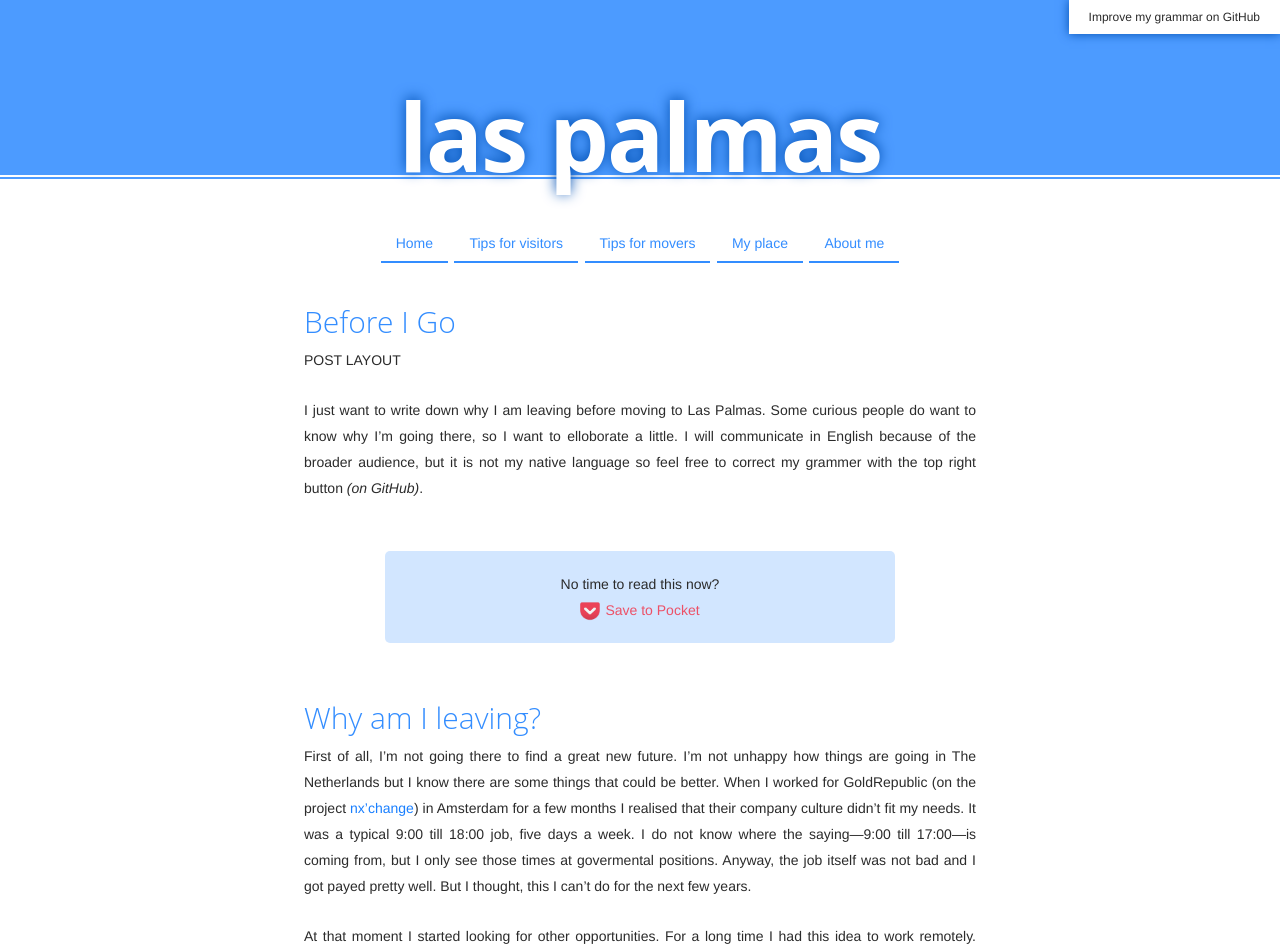
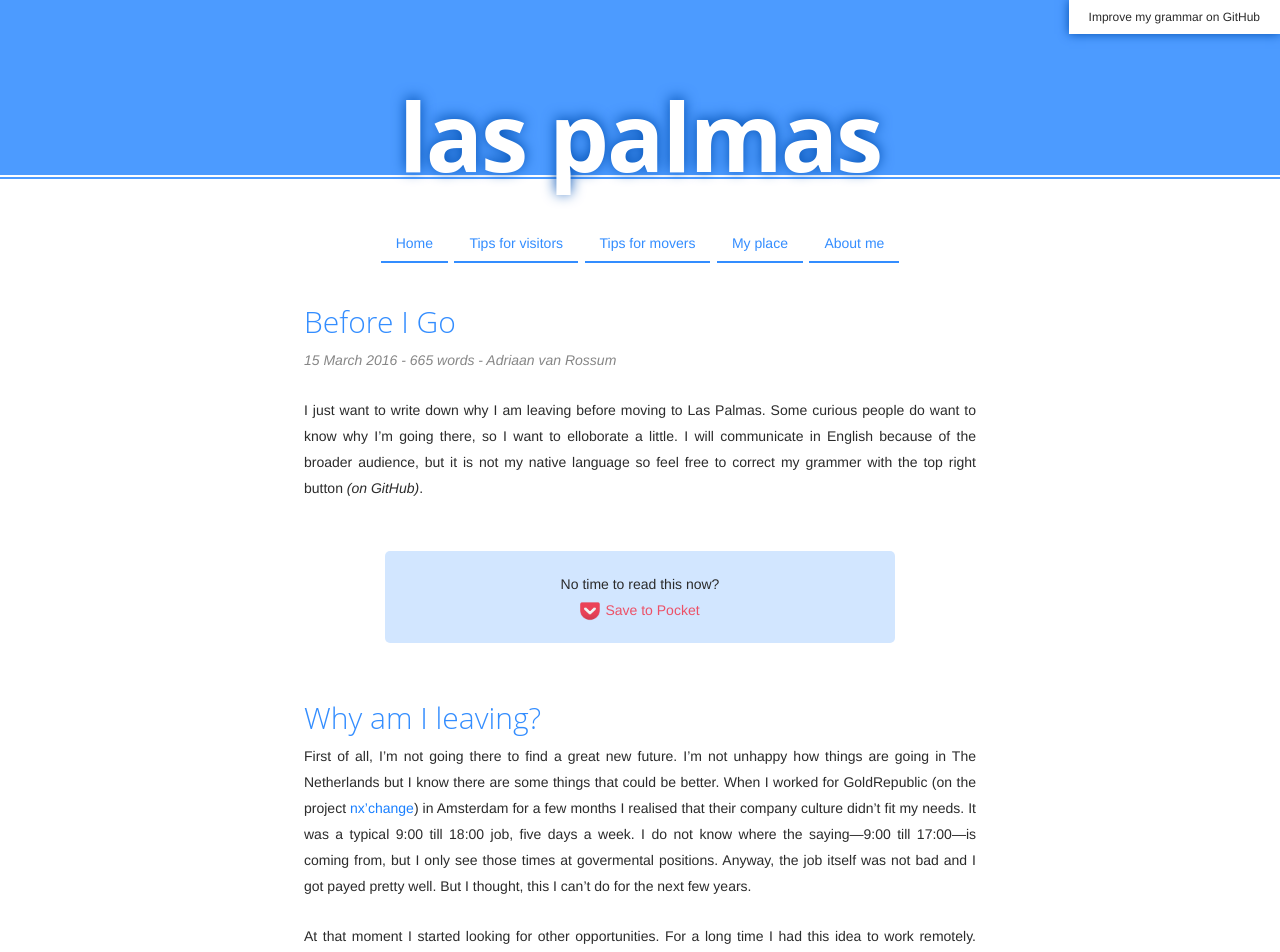
Before and after one commit to adriaandotcom/laspalmas.adriaan.io, a Jekyll site: the page built from _posts/2016-03-15-before-i-go.md, in a window 1280 px wide. Shown: the top 952 px of the page. Built offline with Jekyll 4.4.1, drawn with Linux system fonts in a browser that asks for light colours; emoji names are drawn with the system emoji font.

Commit message:
Make post layout work for all posts and add some meta info

```diff
--- a/_layouts/post.html
+++ b/_layouts/post.html
@@ -2,6 +2,25 @@
 layout: base
 ---
 
-<p>POST LAYOUT</p>
+<p class="meta">{{ page.date | date_to_long_string }} - {{ page.content | number_of_words }} words - {{ site.author.name }}</p>
 
-{{ content }}
+{{ page.excerpt }}
+
+<section class="read-it-later">
+  <p>No time to read this now?<br>
+  <a style="color: rgba(239, 64, 86, 0.9); line-height: 20px;" href="https://getpocket.com/edit?url=https://laspalmas.adriaan.io{{ page.url }}"><img src="/images/pocket-icon.png" style="width: 20px; height: 20px; vertical-align: middle; border: 0; margin: 0; padding: 0; padding-right: 5px;" alt="Pocket icon">Save to Pocket</a></p>
+</section>
+
+{{ content | replace: page.excerpt, '' }}
+
+<form class="newsletter">
+  <p>
+    Did you also enjoy this post?<br>
+    Get the next one in your inbox like the <span class="amount-of-people"></span> people before you did.
+  </p>
+  <p>
+    <input type="email" placeholder="Your email address" name="email" required="required">
+    <input type="submit" value="Amuse me!">
+  </p>
+  <p class="response" style="display: none;">I will try, thanks for believing in me!</p>
+</form>
--- a/_posts/2016-03-15-before-i-go.md
+++ b/_posts/2016-03-15-before-i-go.md
@@ -3,11 +3,6 @@ featured_image: '/images/image.png'
 ---
 
 I just want to write down why I am leaving before moving to Las Palmas. Some curious people do want to know why I'm going there, so I want to elloborate a little. I will communicate in English because of the broader audience, but it is not my native language so feel free to correct my grammer with the top right button *(on GitHub)*.
-
-<section class="read-it-later">
-  <p>No time to read this now?<br>
-  <a style="color: rgba(239, 64, 86, 0.9); line-height: 20px;" href="https://getpocket.com/edit?url=https://laspalmas.adriaan.io/2016/03/13/before-i-go.html"><img src="/images/pocket-icon.png" style="width: 20px; height: 20px; vertical-align: middle; border: 0; margin: 0; padding: 0; padding-right: 5px;" alt="Pocket icon">Save to Pocket</a></p>
-</section>
 
 ## Why am I leaving?
 
@@ -28,15 +23,3 @@ Just before my move to Las Palmas I got the opportunity to see this great view.
 <div><img src="/images/image.png"></div>
 
 For the people who say *"Wow, that you have the possibilities!"*, you are wrong! Everyone has those options, you can choose how you fill your life. I truly believe there **are** people who can live fine by working at the same job for some years in the same city as they were born, but please, everyone has the opportunities to do something else. So it is not great that I'm doing it, everyone can do it. I have the same respect for the people who can do the opposite.
-
-<form class="newsletter">
-  <p>
-    Did you also enjoy this post?<br>
-    Get the next one in your inbox like the <span class="amount-of-people"></span> people before you did.
-  </p>
-  <p>
-    <input type="email" placeholder="Your email address" name="email" required="required">
-    <input type="submit" value="Amuse me!">
-  </p>
-  <p class="response" style="display: none;">I will try, thanks for believing in me!</p>
-</form>
--- a/style/app.scss
+++ b/style/app.scss
@@ -230,6 +230,11 @@ form.newsletter {
   }
 }
 
+p.meta {
+  font-style: italic;
+  color: #868686;
+}
+
 // Form
 input {
   line-height: inherit;
```
Also changed, not shown: _layouts/base.html (line endings or trailing spaces).
